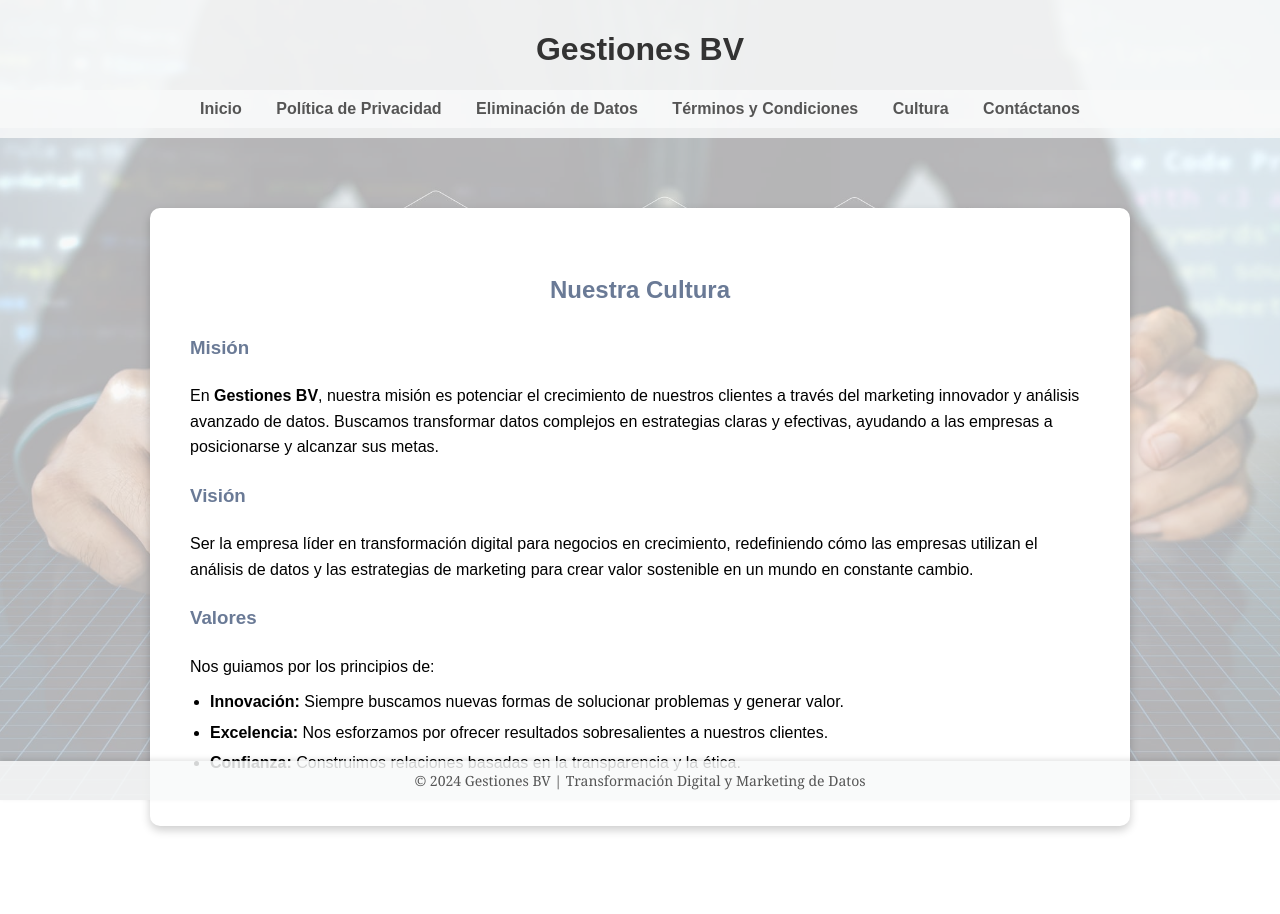
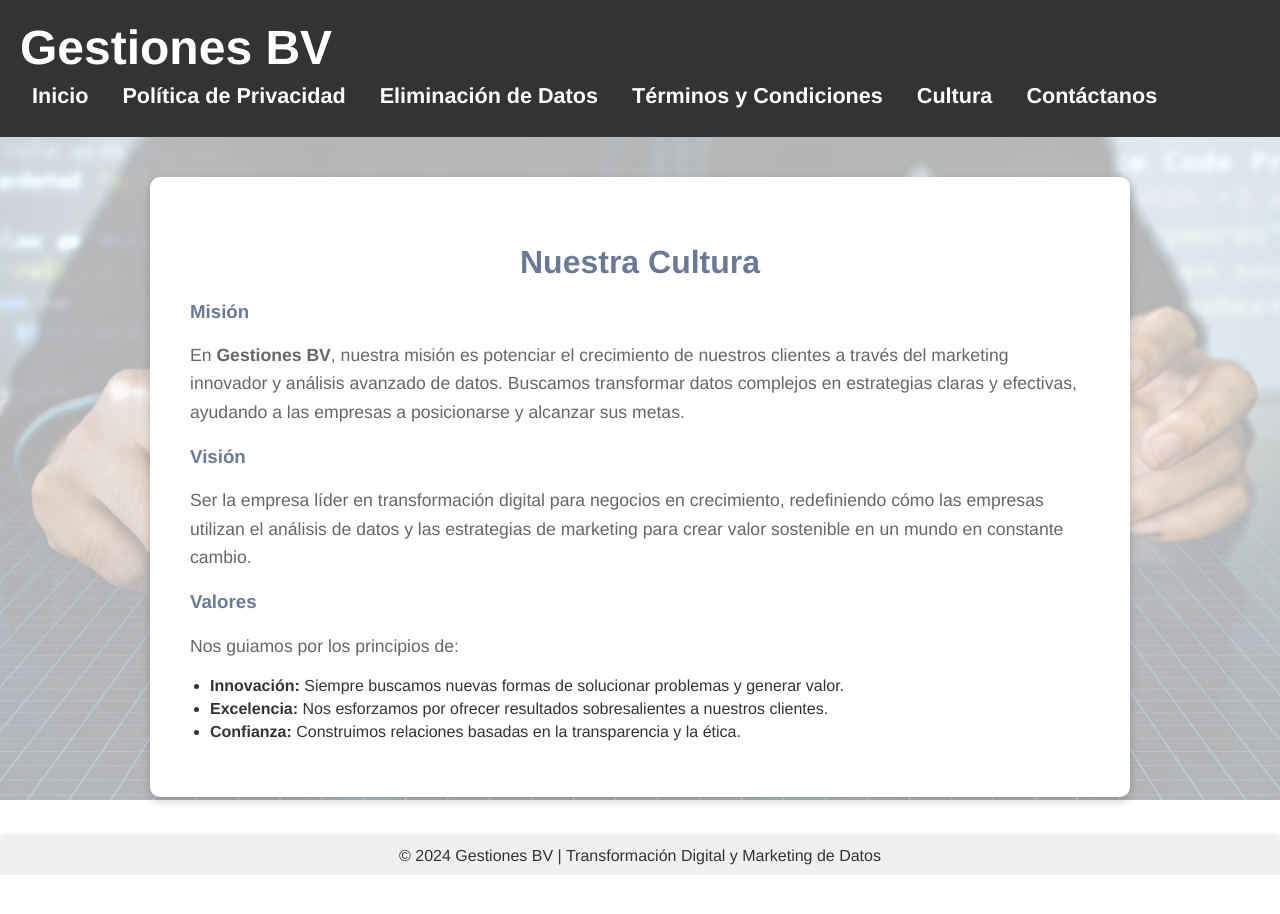
Before and after one commit to gestionesbv/gestiones_bv, a plain HTML site: page cultura.html in a window 1280 px wide. After the commit the page ends 875 px from the top, so only its background shows below. Drawn offline with Linux system fonts and the light colour scheme.

Commit message:
cultura.html

```diff
--- a/cultura.html
+++ b/cultura.html
@@ -5,13 +5,18 @@
   <meta name="viewport" content="width=device-width, initial-scale=1.0">
   <title>Cultura - Misión y Visión - Gestiones BV</title>
   <style>
-    /* CSS general */
-    body {
+    /* Ajustes globales */
+    html, body {
       margin: 0;
-      font-family: Arial, sans-serif;
+      padding: 0;
+      height: 100%;
+      font-family: 'Helvetica', sans-serif;
+      display: flex;
+      flex-direction: column;
+      min-height: 100vh;
+      color: #333;
     }
 
-    /* Superposición de fondo con transparencia */
     .background-overlay {
       position: fixed;
       top: 0;
@@ -20,89 +25,136 @@
       height: 100%;
       background: url('https://gestionesbv.github.io/gestiones_bv/Como-crear-una-estrategia-de-marketing-en-redes-sociales-01.png') no-repeat center center fixed;
       background-size: cover;
-      opacity: 0.3; /* Transparencia del fondo al 30% */
-      z-index: -1; /* Coloca la capa detrás del contenido */
+      opacity: 0.3;
+      z-index: -1;
+    }
+
+    header {
+      background-color: #333;
+      color: #fff;
+      display: flex;
+      justify-content: space-between;
+      align-items: center;
+      padding: 20px;
+      font-size: 1.5em;
+      flex-wrap: wrap;
+    }
+
+    header h1 {
+      font-size: 2em;
+      margin: 0;
+      white-space: nowrap;
+    }
+
+    nav {
+      display: flex;
+      gap: 10px;
+      flex-wrap: wrap;
+      justify-content: center;
+    }
+
+    nav a {
+      text-decoration: none;
+      color: #fff;
+      font-weight: bold;
+      font-size: 0.9em;
+      padding: 8px 12px;
+      border-radius: 5px;
+      white-space: nowrap;
+    }
+
+    nav a:hover {
+      text-decoration: underline;
     }
 
     .content {
-      min-height: 100vh; /* Asegura que el contenido ocupe toda la pantalla */
-      padding-bottom: 50px; /* Espacio reservado para el footer */
-      text-align: center;
-      padding: 20px;
+      flex: 1;
+      padding: 40px;
       display: flex;
       justify-content: center;
-      align-items: flex-start; /* Mueve el contenido hacia arriba */
-      margin-top: 50px; /* Espacio extra arriba */
+      align-items: center;
+      text-align: center;
+      width: 90%;
+      max-width: 1200px;
+      margin: 0 auto;
+      box-sizing: border-box;
     }
 
     .message-box {
-      background: #ffffff; /* Fondo blanco sólido */
-      padding: 40px; /* Espaciado interno */
-      border-radius: 10px; /* Bordes redondeados */
-      box-shadow: 0 4px 10px rgba(0, 0, 0, 0.2); /* Sombra para dar relieve */
-      max-width: 900px; /* Ancho máximo */
-      width: 100%; /* Asegura que se adapte a pantallas más pequeñas */
-      text-align: left; /* Alineación izquierda para textos largos */
-      line-height: 1.8;
+      background: #ffffff;
+      padding: 40px;
+      border-radius: 10px;
+      box-shadow: 0 4px 10px rgba(0, 0, 0, 0.2);
+      text-align: left;
+      max-width: 900px;
+      width: 100%;
     }
 
-    .footer {
-      position: fixed; /* Fija el footer al final de la ventana */
-      bottom: 0;
-      left: 0;
-      width: 100%; /* Asegura que ocupe todo el ancho */
-      text-align: center; /* Centra el texto */
-      font-family: 'Georgia', 'Times New Roman', serif; /* Fuente elegante */
-      font-size: 14px; /* Tamaño de letra moderado */
-      color: #555; /* Color gris corporativo */
-      background-color: rgba(248, 249, 250, 0.85); /* Fondo claro con transparencia */
-      padding: 10px 0; /* Espaciado interno */
-      box-shadow: 0 -2px 5px rgba(0, 0, 0, 0.1); /* Sombra sutil */
-    }
-
-    header, nav {
-      background-color: rgba(248, 249, 250, 0.85); /* Fondo claro con transparencia */
-      padding: 10px 0;
+    .message-box h2 {
+      color: #6a7a96;
+      font-size: 2em;
+      margin-bottom: 20px;
       text-align: center;
     }
 
-    nav a {
-      margin: 0 15px;
-      text-decoration: none;
-      color: #555;
-      font-weight: bold;
+    .message-box h3 {
+      color: #6a7a96;
+      margin-top: 20px;
     }
 
-    h1 {
-      font-size: 2em;
-      color: #333;
+    .message-box p {
+      color: #666;
+      font-size: 1.1em;
+      line-height: 1.6;
     }
 
-    h2 {
-      color: #6a7a96;
-      text-align: center;
-    }
-
-    h3 {
-      color: #6a7a96;
-    }
-
-    p, ul {
-      line-height: 1.6;
-      margin: 10px 0;
-    }
-
-    ul {
+    .message-box ul {
       padding-left: 20px;
     }
 
-    ul li {
+    .message-box ul li {
       margin: 5px 0;
+    }
+
+    footer {
+      text-align: center;
+      padding: 10px;
+      background-color: #f0f0f0;
+      box-shadow: 0 -2px 5px rgba(0, 0, 0, 0.1);
+    }
+
+    @media (max-width: 768px) {
+      header {
+        flex-direction: column;
+        align-items: center;
+        padding: 10px;
+        width: 100%;
+        box-sizing: border-box;
+      }
+
+      nav {
+        flex-direction: column;
+        align-items: stretch;
+        gap: 5px;
+        width: 100%;
+        box-sizing: border-box;
+        margin: 10px 0;
+      }
+
+      nav a {
+        text-align: center;
+        padding: 10px;
+        box-sizing: border-box;
+        display: block;
+      }
+
+      .message-box {
+        padding: 20px;
+      }
     }
   </style>
 </head>
 <body>
-  <!-- Superposición para la imagen de fondo -->
   <div class="background-overlay"></div>
 
   <header>
@@ -147,7 +199,7 @@
     </div>
   </div>
 
-  <footer class="footer">
+  <footer>
     &copy; 2024 Gestiones BV | Transformación Digital y Marketing de Datos
   </footer>
 </body>
```
